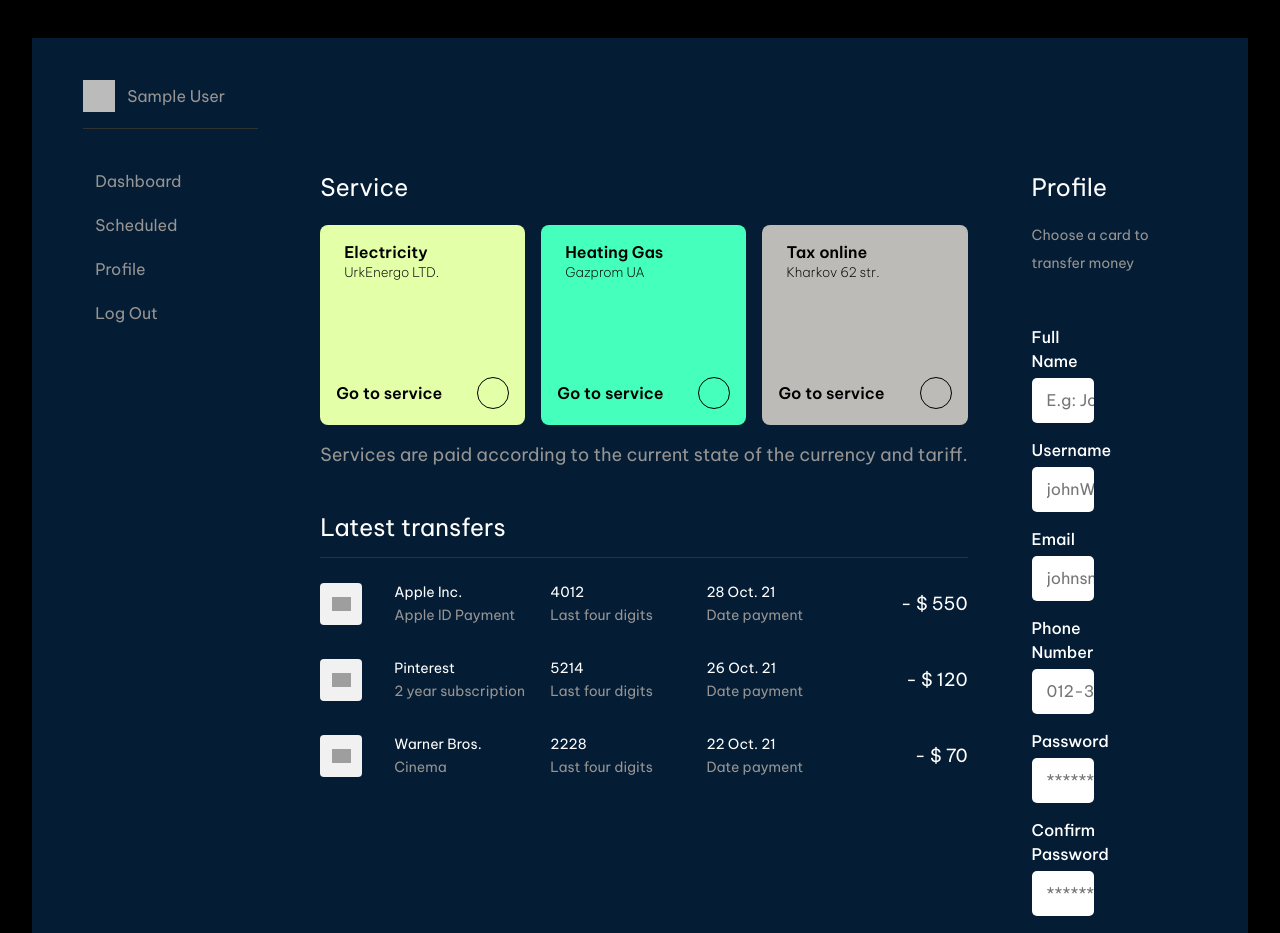
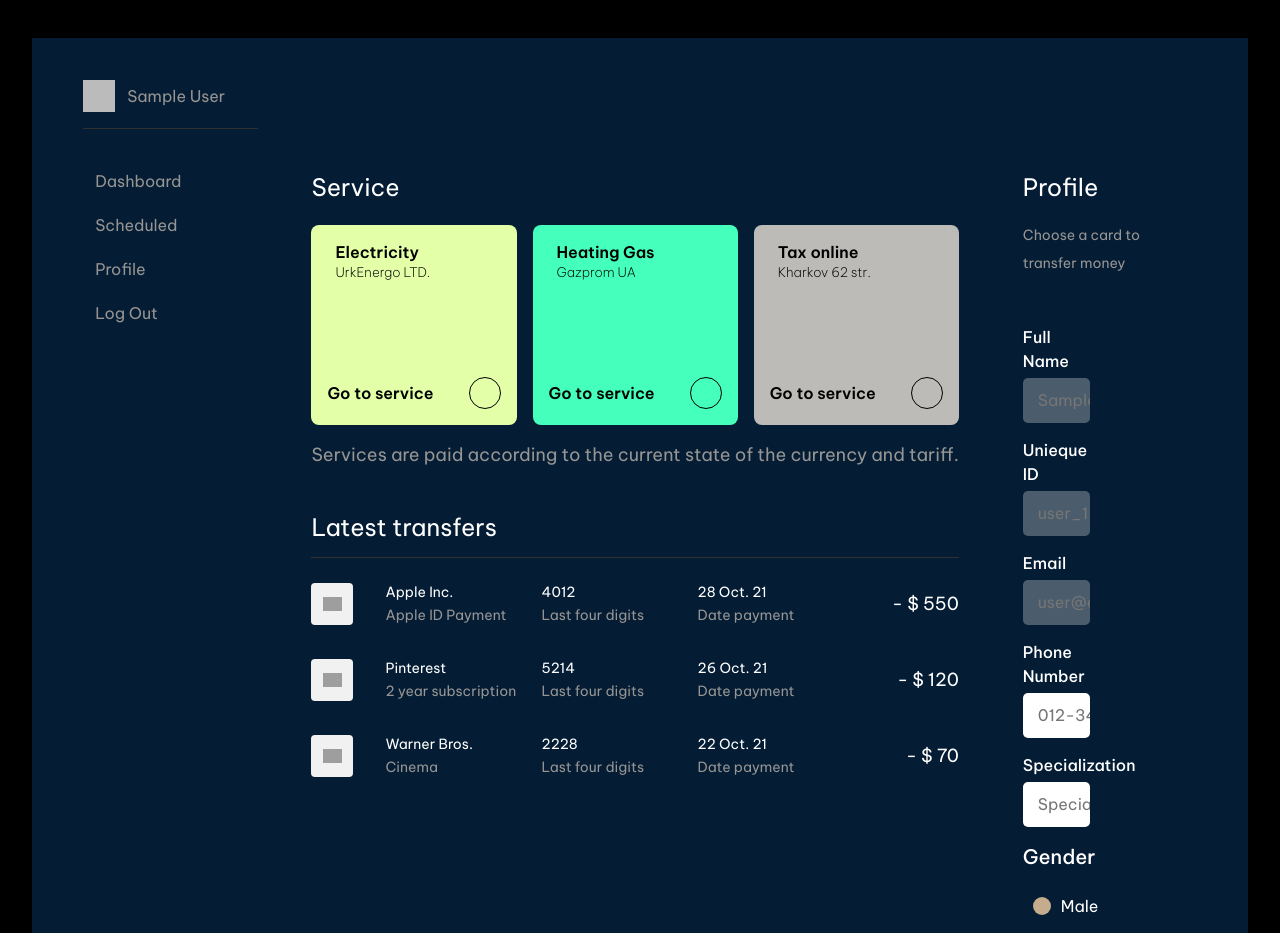
Before and after one commit to Pranshu321/Hackit-Frontend, a React (Create React App) app: page /dashboard in a window 1280 px wide. Shown: the top 933 px of the page. Built offline with nearby package versions, Linux system fonts and the light colour scheme; no server answers; sample sign-in values are in the browser's storage; grey boxes are pictures that could not be loaded.

Commit message:
Updaate: Dasboard name fix and form update.

```diff
--- a/src/App.js
+++ b/src/App.js
@@ -6,7 +6,7 @@ import { Route, Routes } from "react-router-dom";
 import Contact from "./components/contact";
 import About from "./components/about";
 import ChatBot from "./components/ChatBot";
-import Dashboard from "./components/dashboard";
+import Dashboard from "./components/Dashboard";
 
 function App() {
 	return (
--- a/src/components/Dashboard.jsx
+++ b/src/components/Dashboard.jsx
@@ -216,24 +216,24 @@ const Dashboard = () => {
 												<span class="details">Full Name</span>
 												<input
 													type="text"
-													placeholder="E.g: John Smith"
-													required
+													placeholder={users.displayName}
+													disabled
 												/>
 											</div>
 											<div class="input__box">
-												<span class="details">Username</span>
+												<span class="details">Unieque ID</span>
 												<input
 													type="text"
-													placeholder="johnWC98"
-													required
+													placeholder={users.uid}
+													disabled
 												/>
 											</div>
 											<div class="input__box">
 												<span class="details">Email</span>
 												<input
 													type="email"
-													placeholder="johnsmith@hotmail.com"
-													required
+													placeholder={users.email}
+													disabled
 												/>
 											</div>
 											<div class="input__box">
@@ -246,14 +246,14 @@ const Dashboard = () => {
 												/>
 											</div>
 											<div class="input__box">
-												<span class="details">Password</span>
+												<span class="details">Specialization</span>
 												<input
-													type="password"
-													placeholder="********"
+													type="text"
+													placeholder="Specialization"
 													required
 												/>
 											</div>
-											<div class="input__box">
+											{/* <div class="input__box">
 												<span class="details">
 													Confirm Password
 												</span>
@@ -262,7 +262,7 @@ const Dashboard = () => {
 													placeholder="********"
 													required
 												/>
-											</div>
+											</div> */}
 										</div>
 										<div class="gender__details">
 											<input type="radio" name="gender" id="dot-1" />
```
